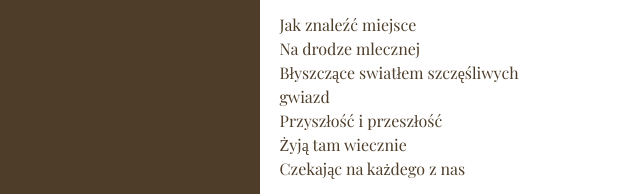
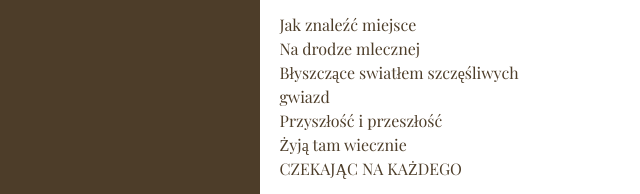
Before and after one commit to AnnaKuszal/Testing-git, a website: page index.html in a window 1280 px wide. Shown: the part 466-660 px from the top of the page, 640-1280 px from the left. Drawn offline with nearby package versions, Linux system fonts and the light colour scheme.

Commit message:
Change 1 line in paragraph

```diff
--- a/index.html
+++ b/index.html
@@ -39,7 +39,7 @@
                 Błyszczące swiatłem szczęśliwych gwiazd<br>
                 Przyszłość i przeszłość<br>
                 Żyją tam wiecznie<br>
-                Czekając na każdego z nas<br></p>
+                CZEKAJĄC NA KAŻDEGO<br></p>
 
                 <p>Dokąd zawiedzie
                 Cię <br>
```
